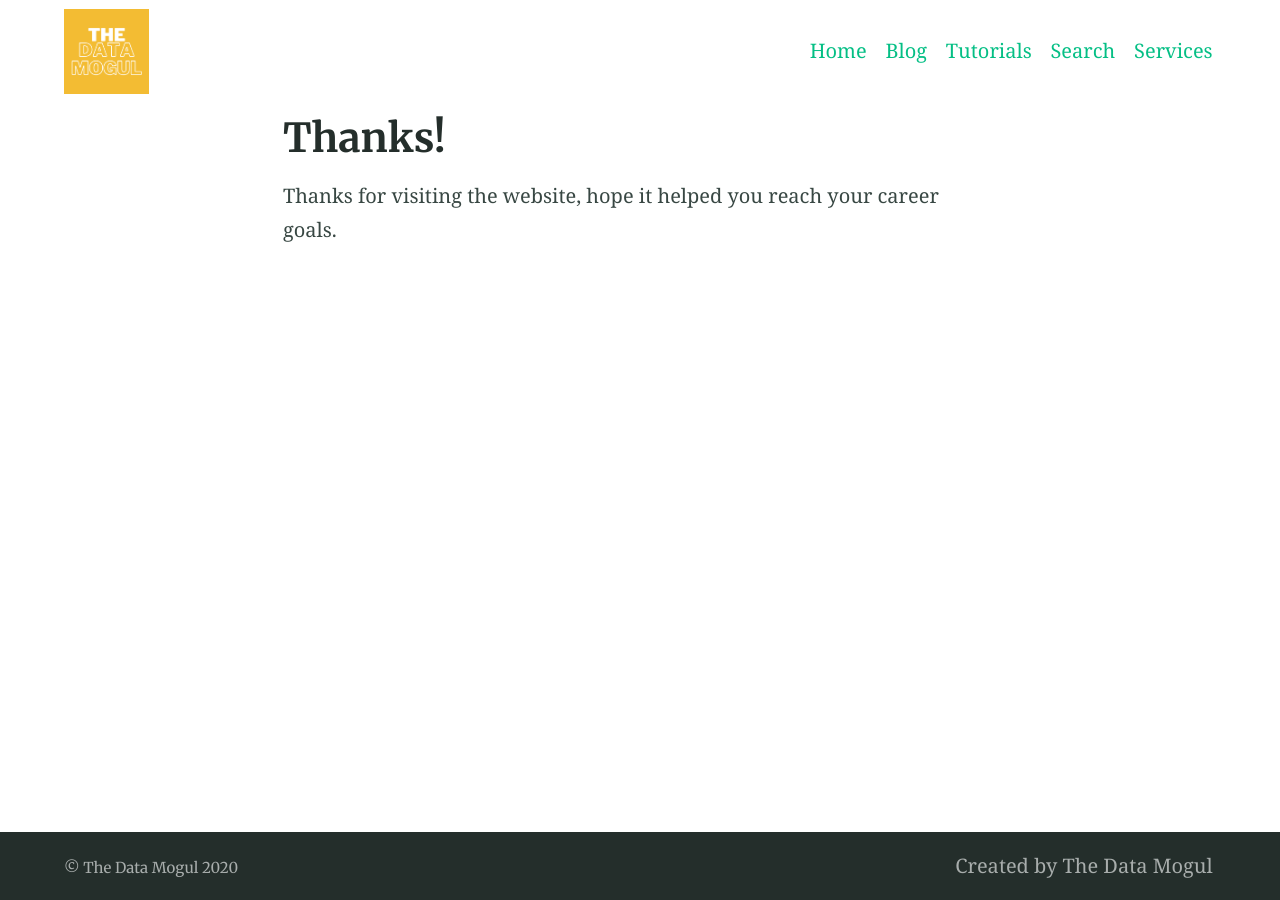
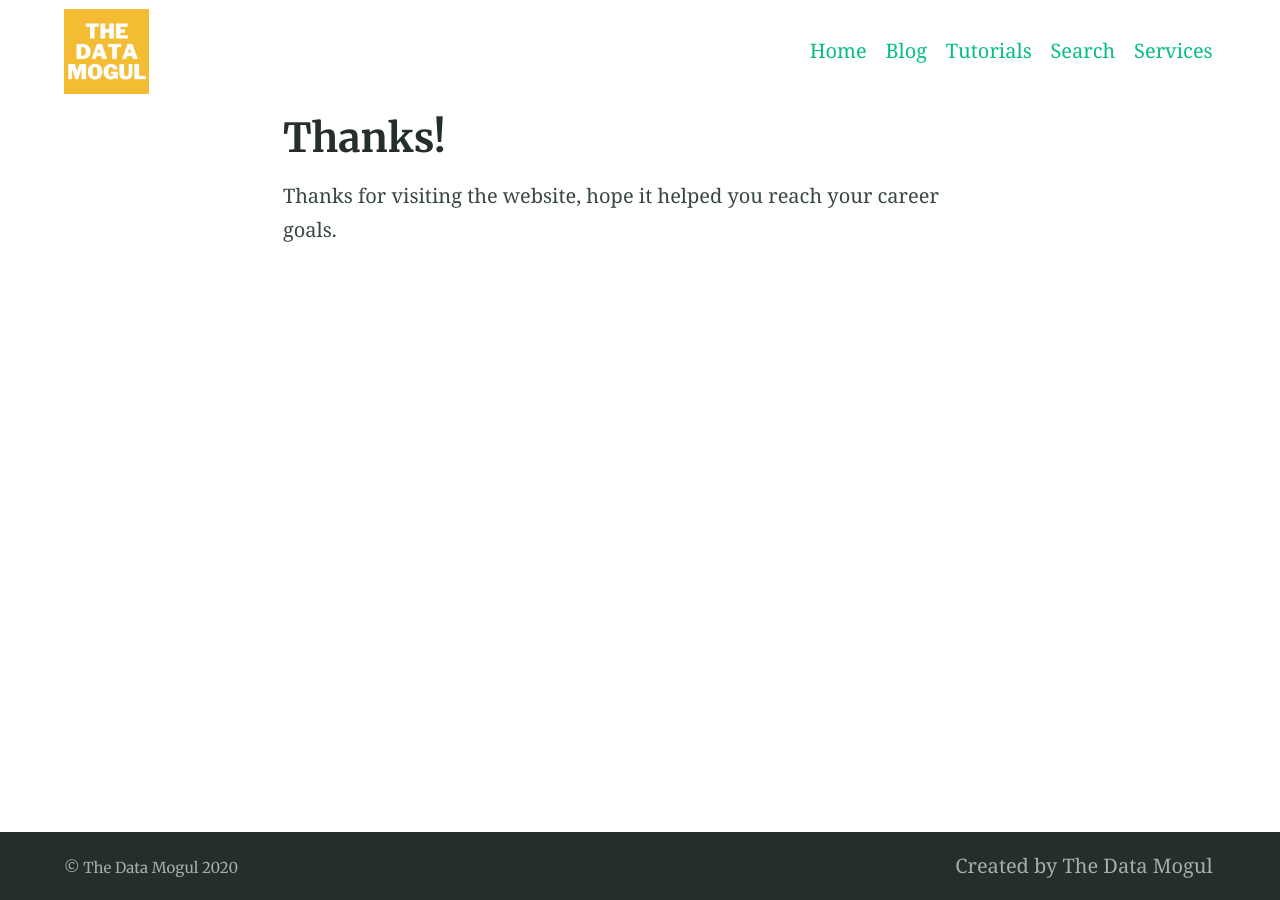
Before and after one commit to the-data-mogul/the-data-mogul.github.io, a Jekyll site: the page built from thanks.md, in a window 1280 px wide. Built offline with Jekyll 4.4.1, drawn with Linux system fonts in a browser that asks for light colours; our own code applies the rules of GitHub Pages for plain Markdown files.

Commit message:
Update _config.yml

```diff
--- a/_config.yml
+++ b/_config.yml
@@ -80,7 +80,7 @@
 encoding: utf-8 # Make sure the encoding is right
 lang: en-GB # Set the site language
 title: "The Data Mogul" # Site name or title, also used in jekyll-seo-tag
-logo: "/assets/logos/the-logo.png" # Site logo, also used in jekyll-seo-tag
+logo: "/assets/logos/thedatamogul.png" # Site logo, also used in jekyll-seo-tag
 description: "FREE E-LEARNING WEBSITE. Best curated content from YouTube for aspiring Data Scientists, Data Analysts, Data Engineers" # Site description and default description, also used in jekyll-seo-tag
 url: "https://thedatamogul.com" # Site url, also used in jekyll-seo-tag
 baseurl: ""
```
